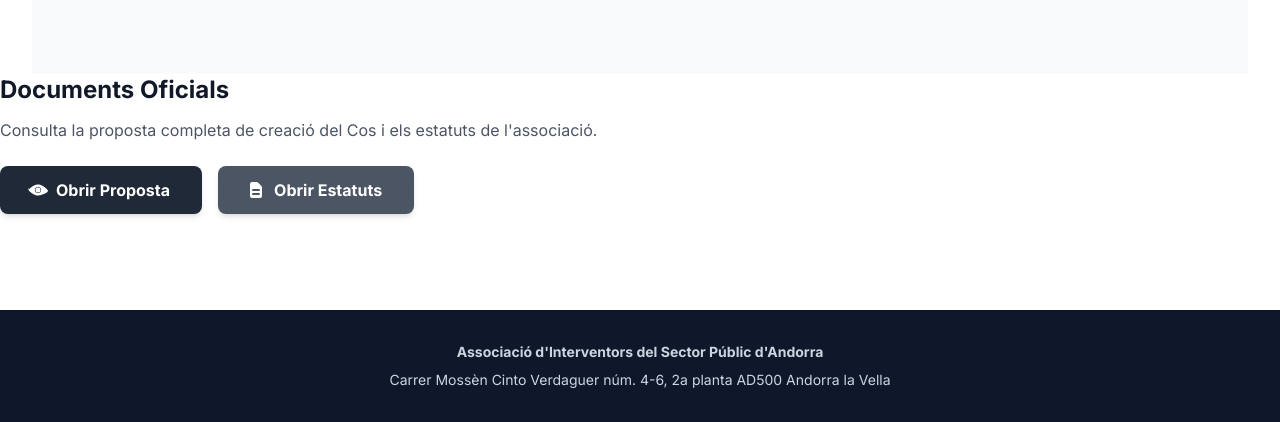
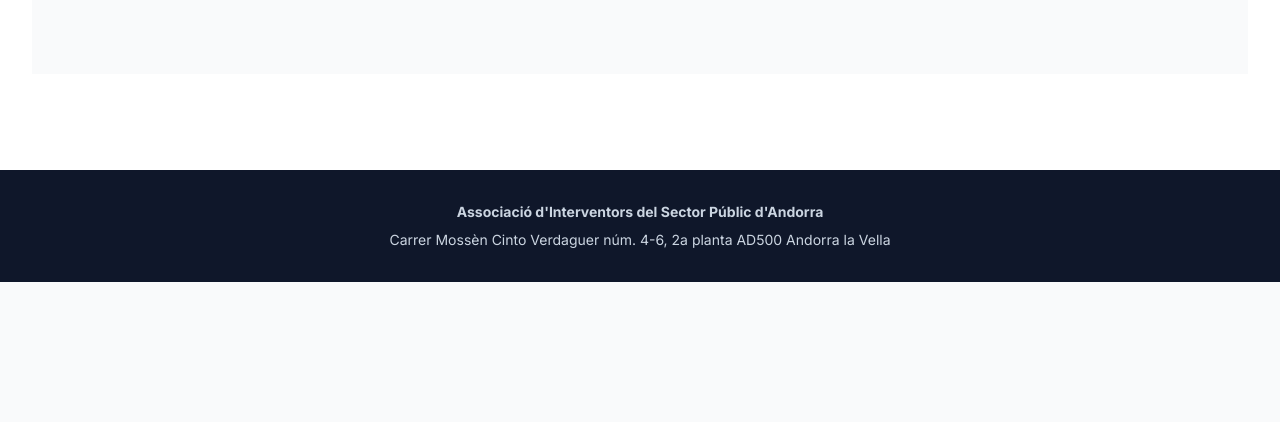
Before and after one commit to aispand/AISPA, a plain HTML site: page index.html in a window 1280 px wide. Shown: the part 1786-2208 px from the top of the page. After the commit the page ends 2068 px from the top, so only its background shows below. Drawn offline with nearby package versions, Linux system fonts and the light colour scheme.

Commit message:
Remove PDF section from index.html

```diff
--- a/index.html
+++ b/index.html
@@ -341,21 +341,7 @@
                 </div>
                 </div>
 
-               <div id="pdf-section" class="reveal-on-scroll text-center md:text-left" style="transition-delay: 200ms;">
-                                <h3 class="text-2xl font-bold text-gray-900 mb-3">Documents Oficials</h3>
-                                <p class="text-gray-600 mb-6">Consulta la proposta completa de creació del Cos i els estatuts de l'associació.</p>
-                                <div class="flex flex-col sm:flex-row gap-4 items-center justify-center md:justify-start">
-                                    <a href="Proposta_cos.pdf" target="_blank" class="inline-flex items-center justify-center bg-gray-800 text-white font-bold py-3 px-8 rounded-lg hover:bg-gray-900 transition duration-300 shadow-md">
-                                        <svg class="w-5 h-5 mr-2 -ml-1" xmlns="http://www.w3.org/2000/svg" viewBox="0 0 20 20" fill="currentColor"><path d="M10 12.5a2.5 2.5 0 100-5 2.5 2.5 0 000 5z" /><path fill-rule="evenodd" d="M.458 10C3.732 5.943 7.523 4.5 10 4.5s6.268 1.443 9.542 5.5c.422.628.422 1.372 0 2C16.268 14.057 12.477 15.5 10 15.5s-6.268-1.443-9.542-5.5a1.25 1.25 0 010-2zM10 13a3 3 0 100-6 3 3 0 000 6z" clip-rule="evenodd" /></svg>
-                                        <span>Obrir Proposta</span>
-                                    </a>
-                                    <a href="estatuts segell govern (1).pdf" target="_blank" class="inline-flex items-center justify-center bg-gray-600 text-white font-bold py-3 px-8 rounded-lg hover:bg-gray-700 transition duration-300 shadow-md">
-                                        <svg class="w-5 h-5 mr-2 -ml-1" xmlns="http://www.w3.org/2000/svg" viewBox="0 0 20 20" fill="currentColor"><path fill-rule="evenodd" d="M4 4a2 2 0 012-2h4.586A2 2 0 0112 2.586L15.414 6A2 2 0 0116 7.414V16a2 2 0 01-2 2H6a2 2 0 01-2-2V4zm2 6a1 1 0 011-1h6a1 1 0 110 2H7a1 1 0 01-1-1zm1 3a1 1 0 100 2h6a1 1 0 100-2H7z" clip-rule="evenodd" /></svg>
-                                        <span>Obrir Estatuts</span>
-                                    </a>
-                                </div>
-                            </div>
-                    </div>
+
                 </div>
             </section>
 
```
